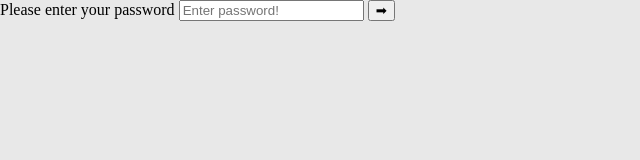
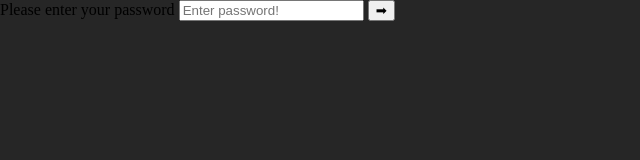
Before and after one commit to Schwebbe/grupp13carousel, a plain HTML site: page public/index.html in a window 1280 px wide. Shown: the whole page, without its empty margins (0-640 px from the left). Drawn offline with nearby package versions, Linux system fonts and the light colour scheme.

```diff
--- a/public/css/style.css
+++ b/public/css/style.css
@@ -1,5 +1,5 @@
 body {
-    background-color: #e8e8e8;
+    background-color: #262626;
     min-height: 100% !important;
 }
 
```
